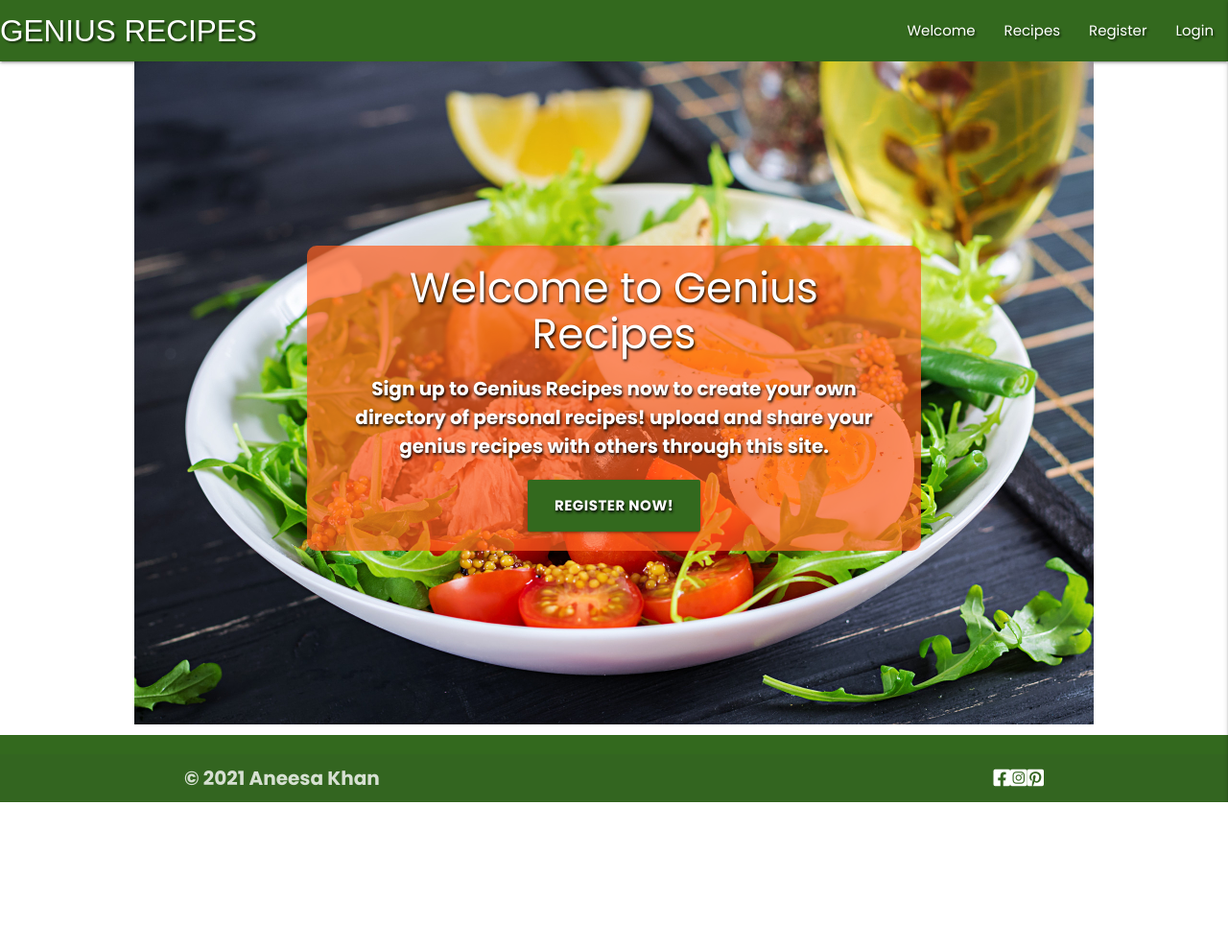
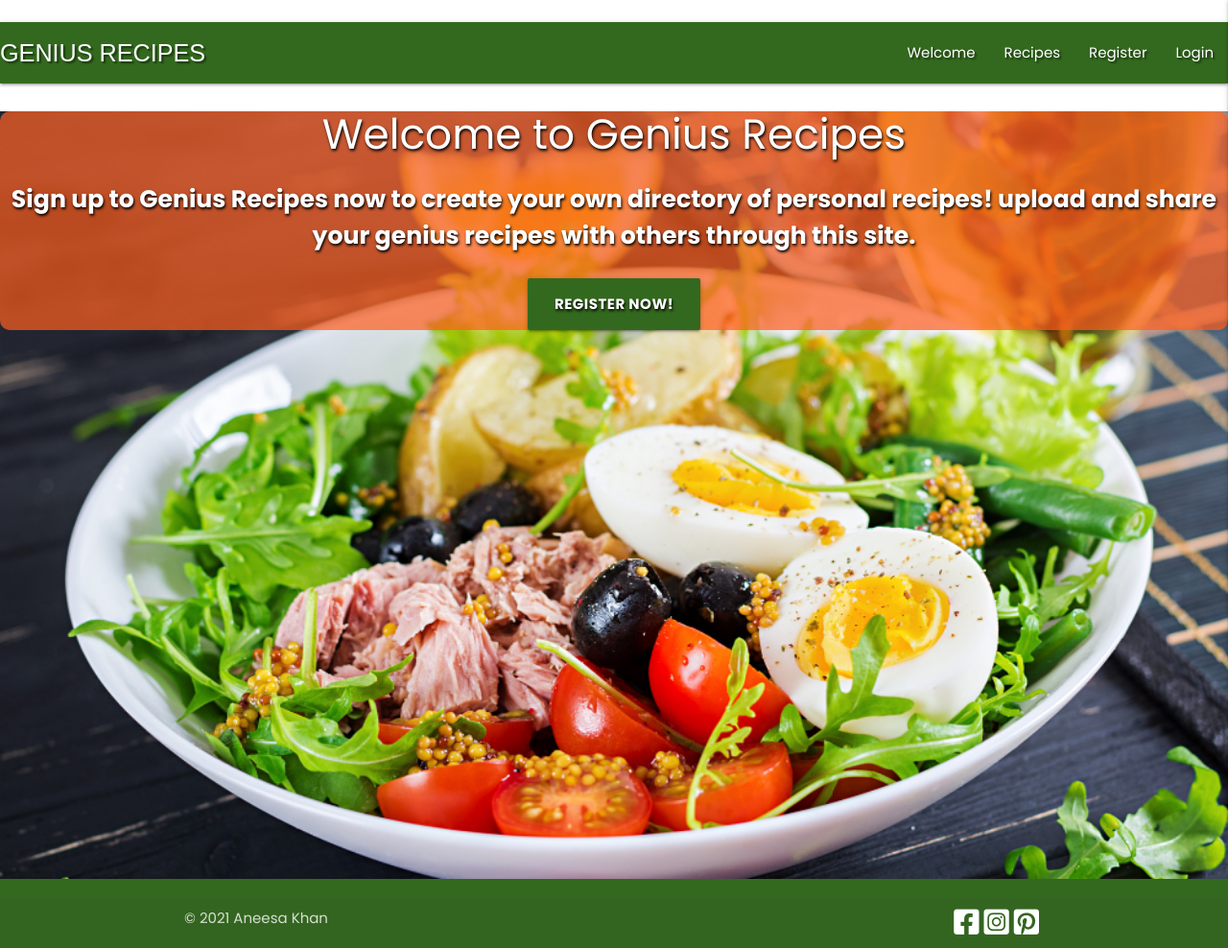
Before and after one commit to anee127/Milestone-Project-3, a Flask app: page / in a window 1280 px wide. Shown: the whole page at 96% size. Before the commit the page ends 836 px from the top, so only its background shows below. Run offline with Flask 2, Linux system fonts and the light colour scheme; data that the repository does not hold is empty; some libraries are stand-ins or nearby versions; some web fonts are replaced.

Commit message:
fixed logo position, changed social icons size

```diff
--- a/static/css/style.css
+++ b/static/css/style.css
@@ -11,55 +11,30 @@
 
 /* base.html: navabar styling*/
 
-.brand-logo {
+.nav-logo {
     font-family: 'Eczar', sans-serif;
     text-transform: uppercase;
 }
 
 /* index. html: welcome card*/
 
-h3 {
-    margin-top: 0;
-}
-
-p {
-    margin-top: 0;
-    border-radius: 10px;
-}
-
-.hero-page {
-    position: relative;
-    display: flex;
-    align-items: center;
-    justify-content: center;
-    text-align: center;
-    flex-direction: column;
-}
-
 #hero-image {
-    position: absolute;
-    top: 0;
-    left: 0;
-    width: 100%;
-    height: 100%;
-    overflow: hidden;
-
+    min-height: 100vh;
+    background-image: url('../images/salad-image.jpg');
+    background-attachment: fixed;
+    background-position: center top;
+    background-size: cover;
 }
 
 #mask {
     background-color: rgba(255, 95, 31, 0.7);
     border-radius: 10px;
-    font-size: 20px;
     font-weight: bold;
     text-shadow: 1px 2px 3px black;
-    position: relative;
-    padding: 20px;
-    margin: 15% 25%;
 }
 
-footer {
-    font-size: 20px;
-    font-weight: bold;
+.social-icons {
+    margin-right: 5px;
 }
 
 /* Profile page styling */
@@ -69,3 +44,11 @@ footer {
 }
 
 /* show_recipe pages styling  */
+
+
+
+@media screen and (max-width: 526px) {
+    .brand-logo {
+      display: none;
+    }
+  }
--- a/templates/base.html
+++ b/templates/base.html
@@ -19,9 +19,9 @@
 <body>
   <header>
     <!-- Desktop sidenav (code taken from materialize navbar section)-->
-    <nav class="nav-extended text-shadow light-green darken-4">
-      <div class="nav-wrapper">
-        <a href="{{ url_for('homepage') }}" class="brand-logo justify-content-center flow-text">Genius Recipes</a>
+    <nav>
+      <div class="nav-wrapper text-shadow light-green darken-4">
+        <h4></h4><a href="{{ url_for('homepage') }}" class="nav-logo flow-text large">Genius Recipes</a>
         <a href="#" data-target="mobile-demo" class="sidenav-trigger right"><i class="fas fa-bars"></i></a>
         <ul class="right hide-on-med-and-down">
           <li><a href="{{ url_for('homepage') }}">Welcome</a></li>
@@ -40,7 +40,7 @@
     <!-- Mobile sidenav (code taken from materialize navbar section)-->
     <ul class="sidenav yellow lighten-5" id="mobile-demo">
       <li>
-        <h6 class="center-align green-text text-darken-4 flow-text" class="brand-logo justify-content-center">Genius Recipes</h6>
+        <h6 class="center-align green-text text-darken-4 flow-text" class="nav-logo">Genius Recipes</h6>
       </li>
       <li><a href="{{ url_for('homepage') }}">Welcome</a></li>
       <li><a href="{{ url_for('all_recipes') }}">Recipes</a></li>
@@ -65,11 +65,11 @@
       <div class="container">
         © 2021 Aneesa Khan
         <a class="white-text right social-icons" target="_blank" href="https://pinterest.com/"><i
-            class="fab fa-pinterest-square"></i></a>
+            class="fab fa-pinterest-square fa-2x"></i></a>
         <a class="white-text right social-icons" target="_blank" href="https://www.instagram.com/"><i
-            class="fab fa-instagram-square"></i></a>
+            class="fab fa-instagram-square fa-2x"></i></a>
         <a class="white-text right social-icons" target="_blank" href="https://www.facebook.com/"><i
-            class="fab fa-facebook-square"></i></a>
+            class="fab fa-facebook-square fa-2x"></i></a>
       </div>
     </div>
   </footer>
--- a/templates/index.html
+++ b/templates/index.html
@@ -1,14 +1,11 @@
 {% extends "base.html" %}
 {% block content%}
-<header class="hero-page">
-  <div id="hero-image" class="responsive-img">
-    <img src="{{url_for('static', filename='images/salad-image.jpg') }}" alt="hero-image">
-  </div>
+<header id="hero-image" class="text-center bg-image d-flex flex-column justify-content-center align-items-center">
   <div id="mask" class="white-text flow-text d-flex flex-column justify-content-around center-align">
     <h3>Welcome to Genius Recipes</h3>
     <p>Sign up to Genius Recipes now to create your own directory of personal recipes! upload and share your genius
       recipes with others through this site.</p>
-    <a class="btn-large light-green darken-4 white-text" href="{{ url_for('register') }}" role="button">REGISTER
+    <a class="btn btn-large light-green darken-4 white-text" href="{{ url_for('register') }}" role="button">REGISTER
       NOW!</a>
   </div>
 </header>
```
